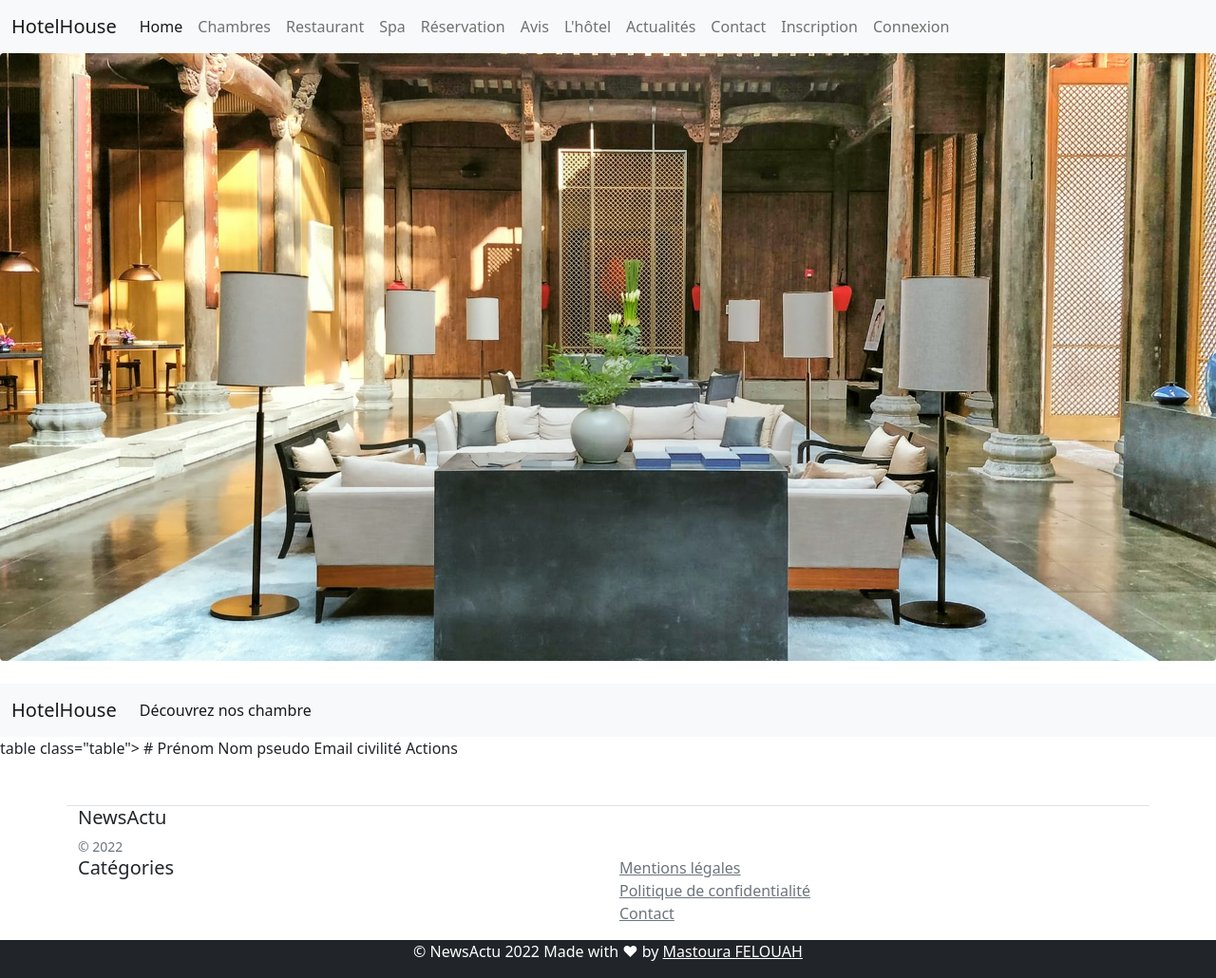
After one commit to mastfel/Hotelhouse, a Symfony app: template templates/commande/show_commande.html.twig in a window 1280 px wide. The commit adds this page. Shown: the whole page at 95% size. Run offline with Twig, Linux system fonts and the light colour scheme; the template is opened without the code that fills it, so the values that code supplies are empty; some libraries are stand-ins or nearby versions.

Commit message:
réservation

```diff
--- a/src/Entity/Commande.php
+++ b/src/Entity/Commande.php
@@ -53,12 +53,12 @@ class Commande
     private $email;
 
     /**
-     * @ORM\Column(type="datetime")
+     * @ORM\Column(type="datetime" )
      */
     private $createdAt;
 
     /**
-     * @ORM\OneToOne(targetEntity=chambre::class, cascade={"persist", "remove"})
+     * @ORM\OneToOne(targetEntity=Chambre::class, cascade={"persist", "remove"})
      * @ORM\JoinColumn(nullable=false)
      */
     private $chambre;
--- /dev/null
+++ b/templates/commande/show_commande.html.twig
@@ -0,0 +1,49 @@
+{% extends 'base.html.twig' %}
+
+{% block title %}Voir les commandes{% endblock %}
+
+{% block body %}
+
+{% if app.flashes %}
+        <div class="row">
+            <div class="col-8 mx-auto mt-3">
+                {% include 'include/_flashes.html.twig' %}
+            </div>
+        </div>
+    {% endif %}
+
+            table class="table">
+                <thead>
+                <tr>
+                    <th>#</th>
+                    <th>Prénom</th>
+                    <th>Nom</th>
+                    <th>pseudo</th>
+                    <th>Email</th>
+                    <th>civilité</th>
+                    <th>Actions</th>
+                </tr>
+                </thead>
+
+    {# {% for commande in commande %}
+        <div class="col-3 mx-2">
+
+                    <h5 class="card-title">{{ commande.id }}</h5>
+                    <p class="card-text">{{ commande.chambre  }}</p>
+                    <p class="card-text">{{ commande.dateArrivee  }}</p>
+                    <p class="card-text">{{ commande.dateDepart  }}</p>
+                    <p class="card-text">{{ commande.prixTotal  }}</p>
+                    <p class="card-text">{{ commande.prenom  }}</p>
+                    <p class="card-text">{{ commande.nom  }}</p>
+                    <p class="card-text">{{ commande.telephone }}</p>
+                    <p class="card-text">{{ commande.email  }}</p>
+                    <p class="card-text">{{ commande.enregistrement }}</p>
+                    <p class="card-text">{{ commande.action }}</p>
+
+                </div>
+            </div>
+        </div>
+
+    {% endfor %} #}
+
+{% endblock %}
--- a/templates/include/_nav.html.twig
+++ b/templates/include/_nav.html.twig
@@ -19,7 +19,7 @@
           <a class="nav-link" href="#">Spa</a>
         </li>
         <li class="nav-item">
-          <a class="nav-link" href="#">Réservation</a>
+          <a class="nav-link" href="{{ path('user_reservation') }}">Réservation</a>
         </li>
         <li class="nav-item">
           <a class="nav-link" href="#">Avis</a>
@@ -87,7 +87,7 @@
     <div class="collapse navbar-collapse" id="navbarNav">
       <ul class="navbar-nav">
         <li class="nav-item">
-          <a class="nav-link active" aria-current="page" href="#">Découvrez nos chambre</a>
+          <a class="nav-link active" aria-current="page" href="{{ path('chambre_show')}}">Découvrez nos chambre</a>
         </li>
 
     </div>
```
Also changed, not shown: src/Controller/AdminController.php (+4 -4 lines), src/Controller/CommandeController.php (+36 -6 lines), src/Form/CommandeFormeType.php (+29 -28 lines), templates/commande/index.html.twig (deleted, +0 -20 lines), templates/commande/reservation.html.twig (added, +25 -0 lines), templates/user/change_compte.html.twig (+14 -1 lines).
